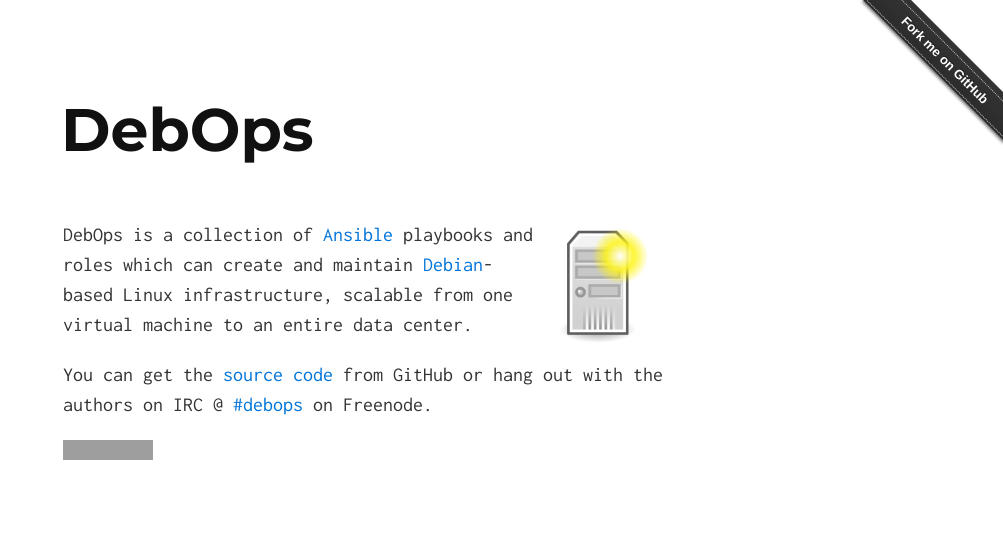
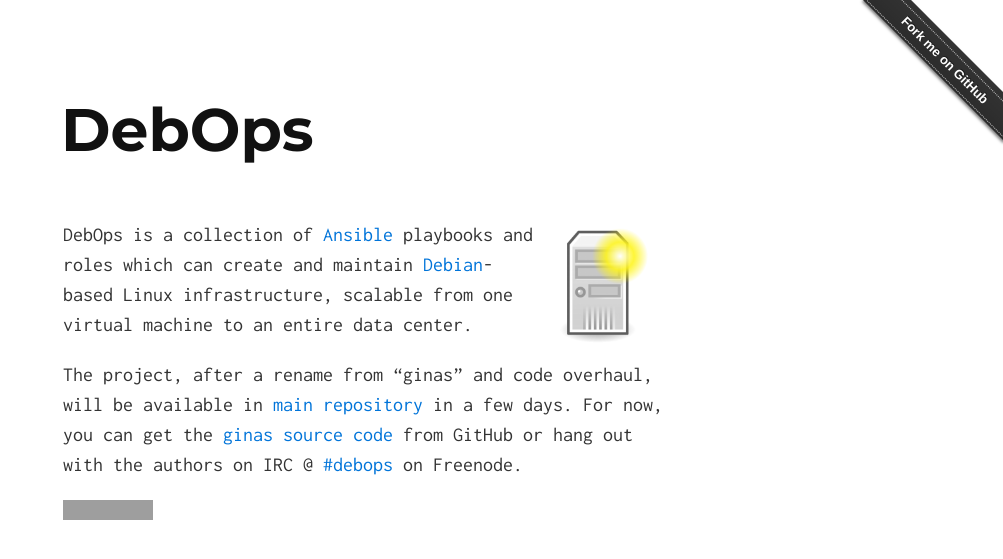
Before and after one commit to ypid/debops.github.io, a Jekyll site: the page built from index.html, in a window 1280 px wide. Shown: the top 559 px of the page, without its empty margins (277-1280 px from the left). Built offline with Jekyll 4.4.1, drawn with Linux system fonts in a browser that asks for light colours; grey boxes are pictures that could not be loaded.

Commit message:
Add a note about code overhaul and ginas rename

```diff
--- a/_includes/index.md
+++ b/_includes/index.md
@@ -4,8 +4,10 @@ DebOps is a collection of [Ansible](http://ansible.com/) playbooks and roles
 which can create and maintain [Debian](http://debian.org/)-based Linux
 infrastructure, scalable from one virtual machine to an entire data center.
 
-You can get the [source code](https://github.com/ginas/ginas/) from GitHub or
-hang out with the authors on IRC
+The project, after a rename from "ginas" and code overhaul, will be
+available in [main repository](https://github.com/debops/) in a few days.
+For now, you can get the [ginas source code](https://github.com/ginas/ginas/)
+from GitHub or hang out with the authors on IRC
 @ [#debops](https://webchat.freenode.net/?channels=debops) on Freenode.
 
 <a href="https://travis-ci.org/ginas/ginas/"><img src="https://travis-ci.org/ginas/ginas.png?branch=master" style="float: left;" alt="Travis-CI" />
```
